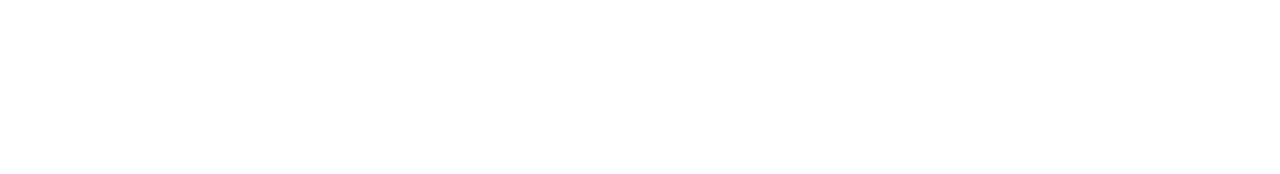
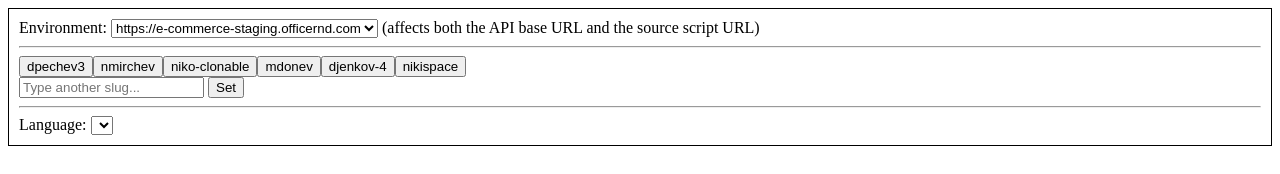
Before and after one commit to dimitar-pechev/growth-hub-webc, a website: page index.html in a window 1280 px wide. Drawn offline with Linux system fonts and the light colour scheme; no server answers.

Commit message:
chore: dynamically load the environment script based on the user selection

```diff
--- a/index.html
+++ b/index.html
@@ -6,7 +6,162 @@
     <title>Growth Hub</title>
   </head>
   <body>
+    <!-- control panel -->
+    <div style="margin-bottom: 10px; border: 1px solid black; padding: 10px">
+      <!-- populated via script below -->
+      <label for="environment-selector">Environment: </label>
+      <select id="environment-selector"></select>
+      (affects both the API base URL and the source script URL)
+      <hr />
+
+      <!-- populated via script below -->
+      <div id="org-selector"></div>
+      <div>
+        <input
+          type="text"
+          id="org-slug-input"
+          placeholder="Type another slug..."
+        />
+        <button id="set-org-slug-button">Set</button>
+      </div>
+      <hr />
+
+      <!-- populated via script below -->
+      <label for="language-selector">Language: </label>
+      <select id="language-selector"></select>
+    </div>
+
     <growth-hub slug="dpechev3" initial-route="dashboard"></growth-hub>
-    <script src="https://e-commerce-staging.officernd.com/webc"></script>
+
+    <!-- control panel scripts -->
+    <script>
+      // populate environment selector with options for the different environments
+      const environmentSelector = document.getElementById(
+        "environment-selector",
+      );
+      const environments = [
+        "https://e-commerce-staging.officernd.com",
+        "https://e-commerce.officernd.com",
+      ];
+      environments.forEach((environment) => {
+        const option = document.createElement("option");
+        option.value = environment;
+        option.textContent = environment;
+        environmentSelector.appendChild(option);
+      });
+      const DEFAULT_ENVIRONMENT = "https://e-commerce-staging.officernd.com";
+      environmentSelector.value =
+        localStorage.getItem("environment") || DEFAULT_ENVIRONMENT;
+
+      // sets the app API url
+      const selectedEnvironment =
+        localStorage.getItem("environment") || DEFAULT_ENVIRONMENT;
+      window.__API_BASE_URL__ = selectedEnvironment;
+      console.log("🔧 API Base URL configured:", selectedEnvironment);
+
+      environmentSelector.addEventListener("change", (event) => {
+        localStorage.setItem("environment", event.target.value);
+        window.location.hash = "";
+        window.location.reload();
+      });
+
+      // populate org selector with buttons for targeted dev orgs on staging and production
+      const STAGING_ORGS = [
+        "dpechev3",
+        "nmirchev",
+        "niko-clonable",
+        "mdonev",
+        "djenkov-4",
+        "nikispace",
+      ];
+
+      const PRODUCTION_ORGS = [
+        "mindspace-us",
+        "mindspace-de",
+        "mindspace-il",
+        "xwhy",
+        "quantumquarters",
+      ];
+
+      const orgs = {
+        "https://e-commerce-staging.officernd.com": STAGING_ORGS,
+        "https://e-commerce.officernd.com": PRODUCTION_ORGS,
+      };
+
+      const orgSelector = document.getElementById("org-selector");
+      orgs[selectedEnvironment].forEach((org) => {
+        const button = document.createElement("button");
+        button.textContent = org;
+        orgSelector.appendChild(button);
+
+        // switch to the targeted org on button click
+        button.addEventListener("click", (event) => {
+          const orgSlug = event.target.textContent;
+          window.location.hash = `/${orgSlug}`;
+          window.location.reload();
+        });
+      });
+
+      const orgSlugInput = document.getElementById("org-slug-input");
+
+      const customInputChangeHandler = (event) => {
+        const orgSlug = orgSlugInput.value;
+        window.location.hash = `/${orgSlug}`;
+        window.location.reload();
+      };
+
+      orgSlugInput.addEventListener(
+        "keydown",
+        (event) => event.key === "Enter" && customInputChangeHandler(event),
+      );
+      const setOrgSlugButton = document.getElementById("set-org-slug-button");
+      setOrgSlugButton.addEventListener("click", customInputChangeHandler);
+
+      // change the html lang attribute on language selector value change (observed and synced with the growth-hub language in the web component)
+      const languageSelector = document.getElementById("language-selector");
+      languageSelector.addEventListener("change", (event) => {
+        const selectedLanguage = event.target.value;
+        document.documentElement.lang = selectedLanguage;
+      });
+
+      const DEFAULT_SLUG =
+        selectedEnvironment === "https://e-commerce-staging.officernd.com"
+          ? "dpechev3"
+          : "mindspace-us";
+
+      const sourceScript = document.createElement("script");
+      sourceScript.src = `${selectedEnvironment}/webc`;
+      document.body.appendChild(sourceScript);
+
+      // fetch the actual available languages for the targeted org and populate the language selector with the available options
+      const orgSlug = window.location.hash.split("/")[1] || DEFAULT_SLUG;
+      document.querySelector("growth-hub")?.setAttribute("slug", orgSlug);
+
+      const languages = fetch(
+        `${selectedEnvironment}/i/${orgSlug}/localization/translations`,
+      )
+        .then((res) => res.json())
+        .then((languages) => {
+          languages.forEach((language) => {
+            const option = document.createElement("option");
+            option.value = language.locale;
+            option.textContent = language.label;
+            languageSelector.appendChild(option);
+          });
+
+          const initialValue = document.documentElement.lang;
+          const initialLanguageMeta = languages.find(
+            (language) =>
+              language.locale === initialValue ||
+              language.locale
+                .toLowerCase()
+                .startsWith(initialValue.toLowerCase()),
+          );
+
+          languageSelector.value =
+            initialLanguageMeta?.locale ??
+            initialLanguageMeta.find((language) => language.default)?.locale;
+        });
+    </script>
   </body>
 </html>
```
